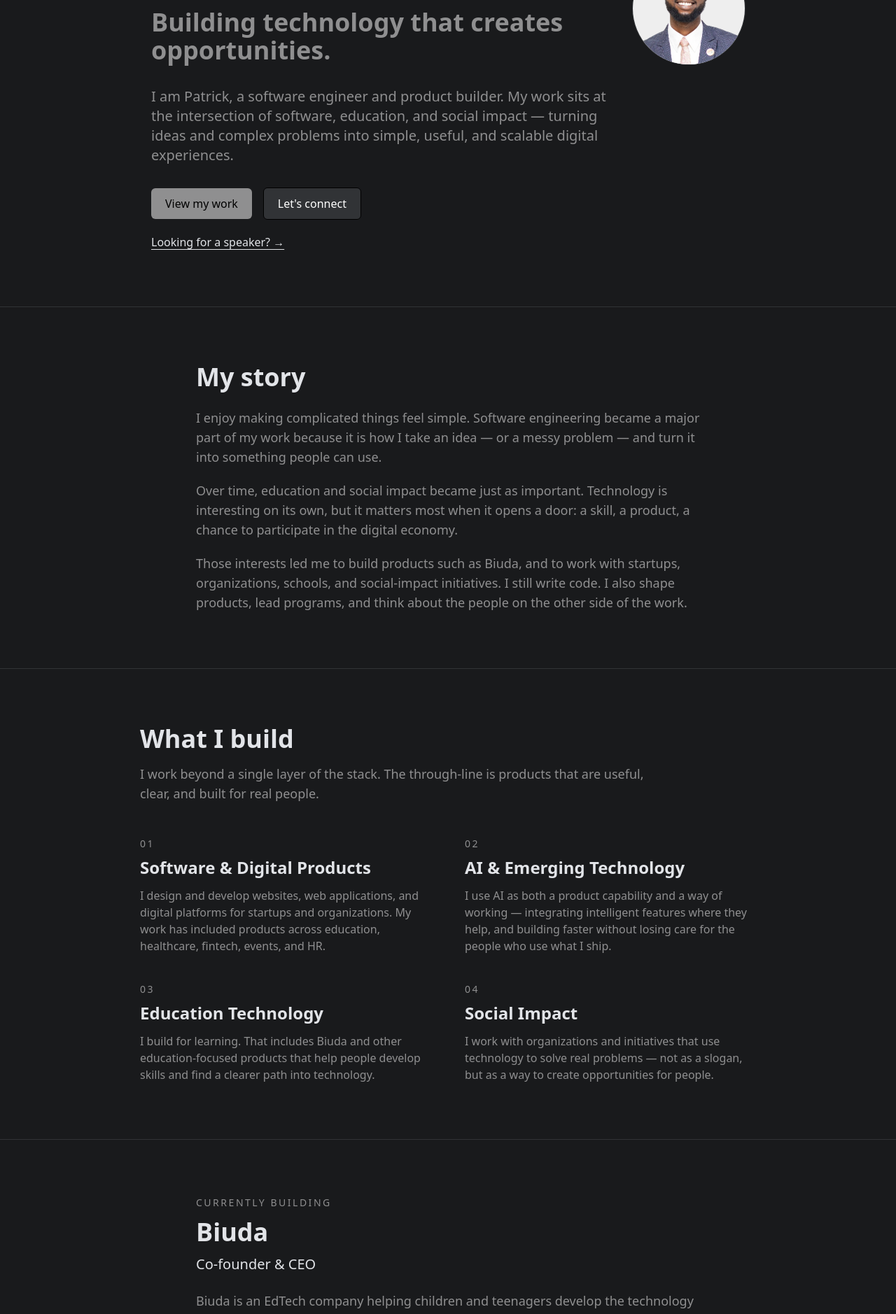
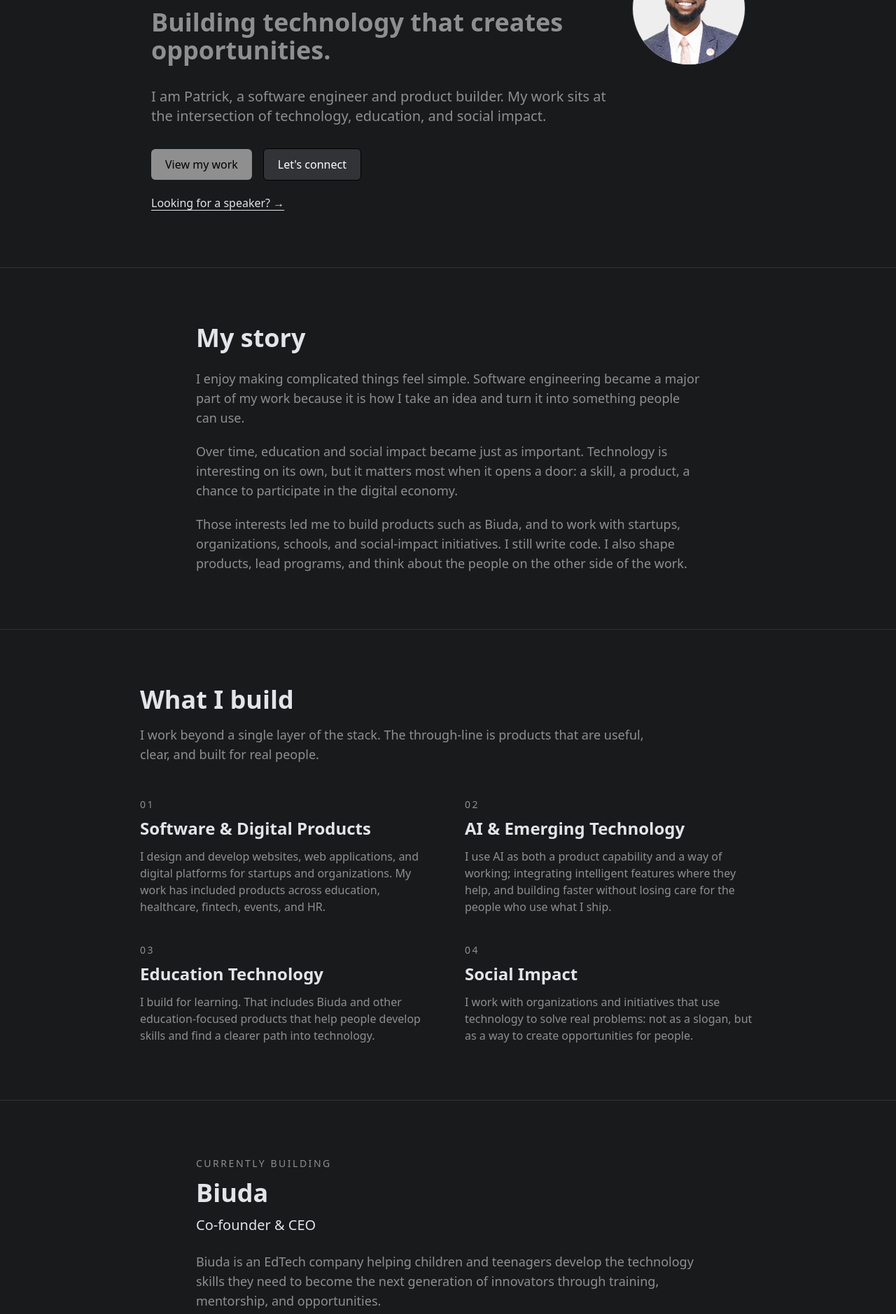
Before and after one commit to Patrick-Chukwu/Patrick-Chukwu, a React (Vite) app: page /about in a window 1280 px wide. Shown: the part 320-2198 px from the top of the page at 70% size. Built offline with nearby package versions, Linux system fonts and the light colour scheme.

Commit message:
fix: remove — in about page

```diff
--- a/src/pages/About.jsx
+++ b/src/pages/About.jsx
@@ -23,7 +23,7 @@ const focusAreas = [
   },
   {
     title: 'AI & Emerging Technology',
-    copy: 'I use AI as both a product capability and a way of working — integrating intelligent features where they help, and building faster without losing care for the people who use what I ship.',
+    copy: 'I use AI as both a product capability and a way of working; integrating intelligent features where they help, and building faster without losing care for the people who use what I ship.',
   },
   {
     title: 'Education Technology',
@@ -31,14 +31,14 @@ const focusAreas = [
   },
   {
     title: 'Social Impact',
-    copy: 'I work with organizations and initiatives that use technology to solve real problems — not as a slogan, but as a way to create opportunities for people.',
+    copy: 'I work with organizations and initiatives that use technology to solve real problems: not as a slogan, but as a way to create opportunities for people.',
   },
 ]
 
 const beyondCode = [
   {
     title: 'Education',
-    copy: 'I care about making technology learning more accessible — through products, programs, and advocacy that help people grow their skills.',
+    copy: 'I care about making technology learning more accessible through products, programs, and advocacy that help people grow their skills.',
   },
   {
     title: 'Youth development',
@@ -114,7 +114,7 @@ const highlights = [
   {
     area: 'Leadership',
     title: 'Led teams and programs',
-    copy: 'Taken products and education initiatives from idea to delivery — across engineering, product, partnerships, and community.',
+    copy: 'Taken products and education initiatives from idea to delivery across engineering, product, partnerships, and community.',
   },
   {
     area: 'Speaking',
@@ -223,9 +223,7 @@ const About = () => {
 
           <p className="text-primary text-base md:text-xl mt-8 leading-relaxed max-w-[680px]">
             I am Patrick, a software engineer and product builder. My work sits at
-            the intersection of software, education, and social impact — turning
-            ideas and complex problems into simple, useful, and scalable digital
-            experiences.
+            the intersection of technology, education, and social impact.
           </p>
 
           <div className="flex flex-col sm:flex-row flex-wrap items-stretch sm:items-center gap-3 sm:gap-4 mt-8">
@@ -257,8 +255,7 @@ const About = () => {
             <div className="mt-6 space-y-5 text-primary text-base md:text-lg leading-relaxed">
               <p>
                 I enjoy making complicated things feel simple. Software engineering
-                became a major part of my work because it is how I take an idea —
-                or a messy problem — and turn it into something people can use.
+                became a major part of my work because it is how I take an idea and turn it into something people can use.
               </p>
               <p>
                 Over time, education and social impact became just as important.
@@ -337,7 +334,7 @@ const About = () => {
               <p>
                 Biuda is an EdTech company helping children and teenagers develop
                 the technology skills they need to become the next generation of
-                innovators — through training, mentorship, and opportunities.
+                innovators through training, mentorship, and opportunities.
               </p>
               <p>
                 Too many young people grow up around technology without a clear
@@ -416,7 +413,7 @@ const About = () => {
             </h2>
             <div className="mt-6 space-y-5 text-primary text-base md:text-lg leading-relaxed">
               <p>
-                I speak about technology and the people it is supposed to serve —
+                I speak about technology and the people it is supposed to serve;
                 especially where software, education, and opportunity meet.
               </p>
               <p>
@@ -511,7 +508,7 @@ const About = () => {
                 A few things I&apos;ve done
               </h2>
               <p className="text-primary text-base md:text-lg mt-4 leading-relaxed">
-                Milestones that show the range of the work — not a complete CV.
+                Milestones that show the range of the work
               </p>
             </motion.div>
 
```
